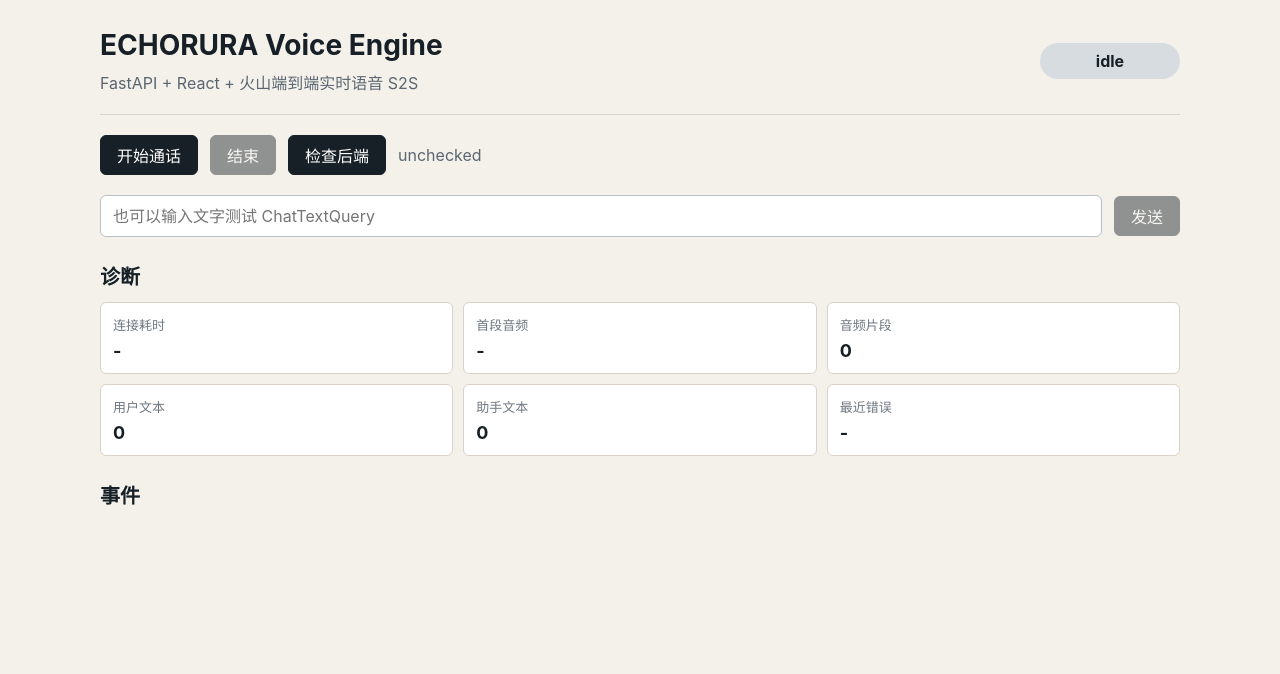
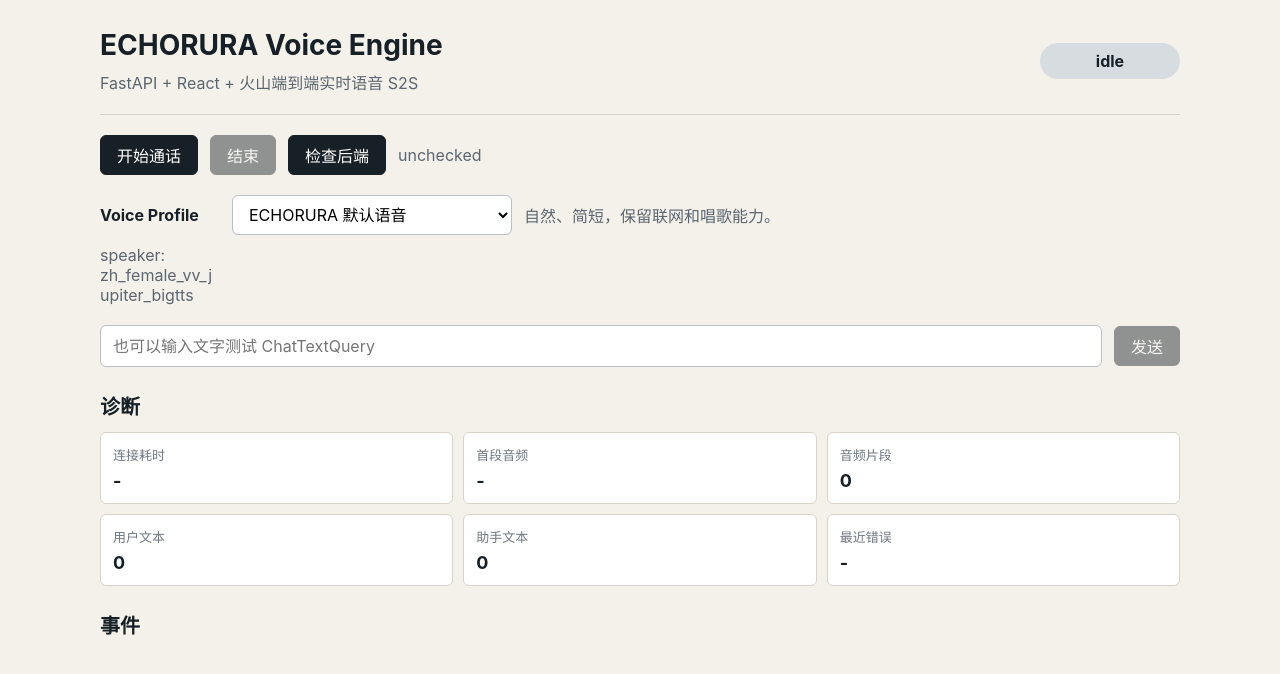
Before and after one commit to wg5x/ECHORURA, a React (Vite) app in the folder voice-engine/src/web/: page / in a window 1280 px wide. Shown: the top 674 px of the page. Built offline with nearby package versions, Linux system fonts and the light colour scheme.

Commit message:
feat: add fixed voice profile selector

```diff
--- a/voice-engine/src/web/src/app/App.tsx
+++ b/voice-engine/src/web/src/app/App.tsx
@@ -1,6 +1,6 @@
 import { useRef, useState } from "react";
 import { decodeBase64Pcm16, encodePcm16, resampleTo16k } from "../lib/audio";
-import { DEFAULT_VOICE_PROFILE } from "./voiceProfiles";
+import { DEFAULT_VOICE_PROFILE, VOICE_PROFILES, findVoiceProfile } from "./voiceProfiles";
 import "./styles.css";
 
 type Status = "idle" | "connecting" | "connected" | "error";
@@ -44,6 +44,8 @@
   const [textInput, setTextInput] = useState("");
   const [health, setHealth] = useState("unchecked");
   const [metrics, setMetrics] = useState<Metrics>(emptyMetrics);
+  const [selectedProfileId, setSelectedProfileId] = useState(DEFAULT_VOICE_PROFILE.id);
+  const selectedProfile = findVoiceProfile(selectedProfileId);
   const socketRef = useRef<WebSocket | null>(null);
   const streamRef = useRef<MediaStream | null>(null);
   const inputContextRef = useRef<AudioContext | null>(null);
@@ -82,7 +84,7 @@
       if (!micReady) {
         appendLog("system", "麦克风未开启，仍可使用文字输入测试 S2S。");
       }
-      ws.send(JSON.stringify({ type: "start", config: DEFAULT_VOICE_PROFILE.config }));
+      ws.send(JSON.stringify({ type: "start", config: selectedProfile.config }));
     };
 
     ws.onmessage = (message) => {
@@ -322,6 +324,24 @@
         <span>{health}</span>
       </section>
 
+      <section className="profile-panel">
+        <label htmlFor="voice-profile">Voice Profile</label>
+        <select
+          id="voice-profile"
+          value={selectedProfileId}
+          onChange={(event) => setSelectedProfileId(event.target.value)}
+          disabled={status !== "idle"}
+        >
+          {VOICE_PROFILES.map((profile) => (
+            <option key={profile.id} value={profile.id}>
+              {profile.name}
+            </option>
+          ))}
+        </select>
+        <span>{selectedProfile.description}</span>
+        <span>speaker: {selectedProfile.config.speaker}</span>
+      </section>
+
       <section className="text-input">
         <input
           value={textInput}
--- a/voice-engine/src/web/src/app/styles.css
+++ b/voice-engine/src/web/src/app/styles.css
@@ -9,7 +9,8 @@
 }
 
 button,
-input {
+input,
+select {
   font: inherit;
 }
 
@@ -87,6 +88,32 @@
 
 .controls span {
   color: #5c6670;
+}
+
+.profile-panel {
+  display: grid;
+  grid-template-columns: 120px minmax(220px, 280px) 1fr;
+  gap: 10px 12px;
+  align-items: center;
+  margin-top: 20px;
+  color: #5c6670;
+}
+
+.profile-panel label {
+  color: #172026;
+  font-weight: 700;
+}
+
+.profile-panel select {
+  height: 40px;
+  border: 1px solid #b9c0c6;
+  border-radius: 6px;
+  padding: 0 12px;
+  background: #fff;
+}
+
+.profile-panel span {
+  overflow-wrap: anywhere;
 }
 
 .text-input input {
@@ -209,8 +236,13 @@
   }
 
   .text-input input,
+  .profile-panel select,
   button {
     width: 100%;
+  }
+
+  .profile-panel {
+    grid-template-columns: 1fr;
   }
 
   .log-item {
--- a/voice-engine/src/web/src/app/voiceProfiles.ts
+++ b/voice-engine/src/web/src/app/voiceProfiles.ts
@@ -12,12 +12,14 @@
 export type VoiceProfile = {
   id: string;
   name: string;
+  description: string;
   config: VoiceSessionConfig;
 };
 
 export const DEFAULT_VOICE_PROFILE: VoiceProfile = {
   id: "echorura-default",
   name: "ECHORURA 默认语音",
+  description: "自然、简短，保留联网和唱歌能力。",
   config: {
     mode: "o2",
     botName: "ECHORURA",
@@ -29,3 +31,32 @@
     enableMusic: true
   }
 };
+
+export const VOICE_PROFILES: VoiceProfile[] = [
+  DEFAULT_VOICE_PROFILE,
+  {
+    id: "short-latency",
+    name: "短回答测试",
+    description: "更短回复，用于测试延迟和连续对话。",
+    config: {
+      ...DEFAULT_VOICE_PROFILE.config,
+      speakingStyle: "表达自然、非常简短。优先半句话到一句话回答，不主动展开。",
+      openingLine: "你好，我会用更短的回答陪你测试实时语音。"
+    }
+  },
+  {
+    id: "music-test",
+    name: "音乐测试",
+    description: "偏音乐请求，用于测试唱歌和歌曲相关回复。",
+    config: {
+      ...DEFAULT_VOICE_PROFILE.config,
+      systemRole: "你是 ECHORURA 的音乐语音入口助手。优先理解唱歌、歌曲、风格和情绪相关请求，也可以自然闲聊。",
+      speakingStyle: "表达自然、简短，有音乐陪伴感。遇到唱歌或歌曲请求时先确认并直接响应。",
+      openingLine: "你好，我是 ECHORURA。你可以让我唱歌，也可以说想听的风格或情绪。"
+    }
+  }
+];
+
+export function findVoiceProfile(profileId: string) {
+  return VOICE_PROFILES.find((profile) => profile.id === profileId) ?? DEFAULT_VOICE_PROFILE;
+}
```
